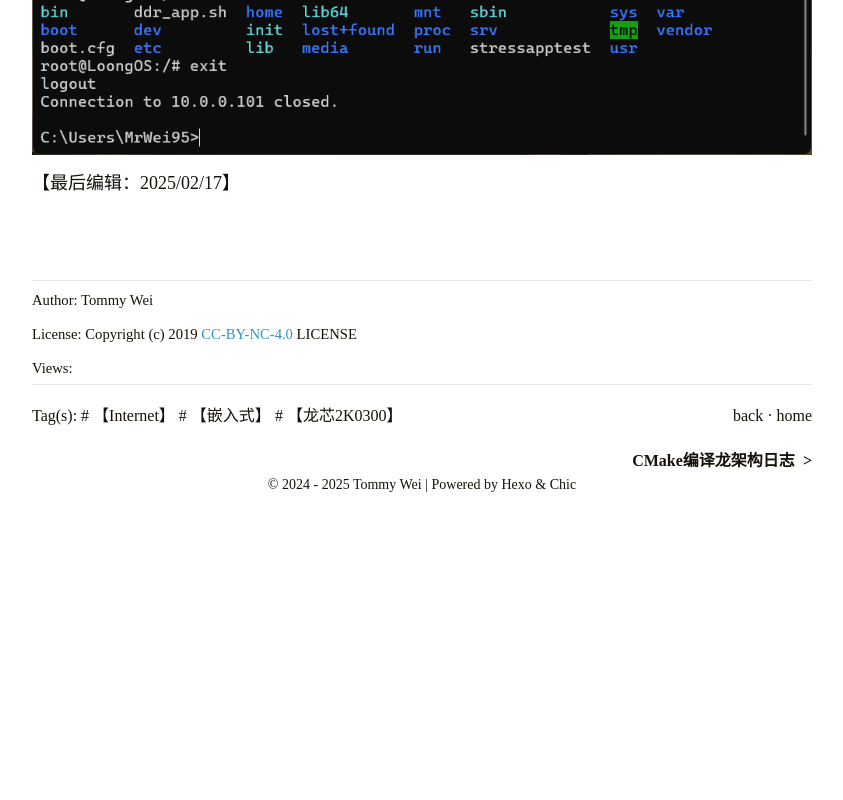
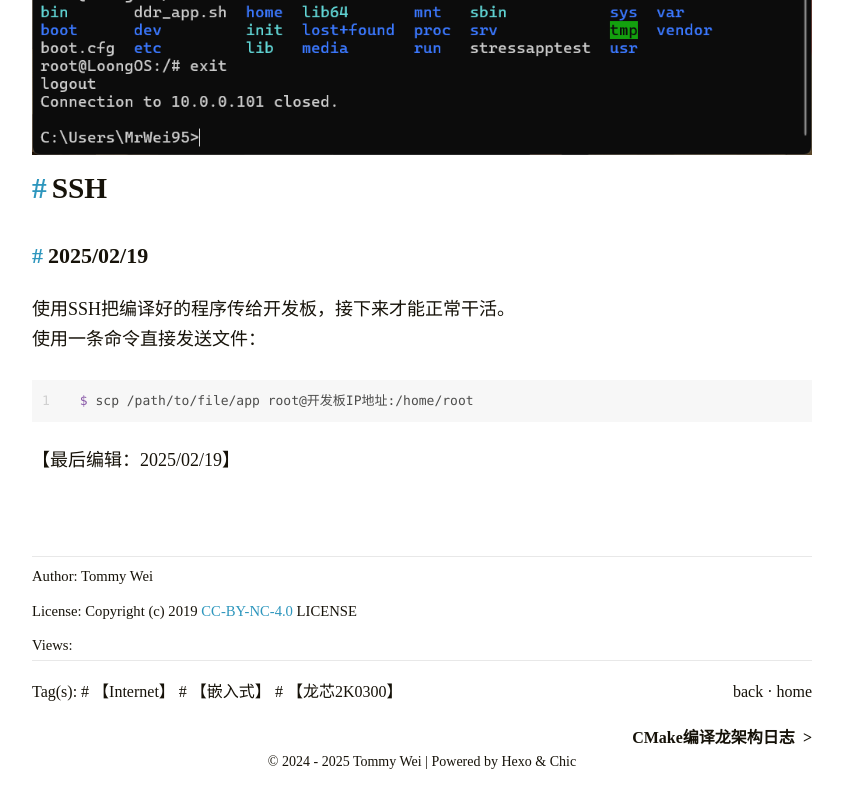
Before and after one commit to MrWei95/MrWei95.github.io, a plain HTML site: page 2025/02/17/2k0300-network-1/index.html in a window 1280 px wide. Shown: the part 1473-2273 px from the top of the page, without its empty margins (218-1061 px from the left). Before the commit the page ends 1996 px from the top, so only its background shows below. Drawn offline with Linux system fonts and the light colour scheme; some packages are replaced by stand-ins of ours; a script that the page names is missing; a web font is replaced by a local one.

Commit message:
Site updated: 2025-02-19 10:21:17

```diff
--- a/2025/02/17/2k0300-network-1/index.html
+++ b/2025/02/17/2k0300-network-1/index.html
@@ -234,7 +234,9 @@
         <div class="post-content">
             <p><font  size=4 > </font></p>
 <h1 id="有线网"><a href="#有线网" class="headerlink" title="有线网"></a><font>有线网</font></h1><h2 id="2025-02-17"><a href="#2025-02-17" class="headerlink" title="2025&#x2F;02&#x2F;17"></a><font>2025&#x2F;02&#x2F;17</font></h2><p><font  size=4 >这是好几天前的故事了(笑)，本来应该很简单的联网、连ssh，然后写程序测试程序，结果我第一步就卡住，这开发板连不上网！</font><br><font  size=4 >99派的有线网应该是即插即用的，连接ssh的标准流程就是查询一下IP，然后直接<code>ssh root@IP地址</code>就行的。这一流程的唯一问题就是IP可能不定，可以通过修改网络配置固定IP，我照着<a target="_blank" rel="noopener" href="https://www.bilibili.com/video/BV14D421u7Gw/">B站教程</a>修改了半天没用，接着我又跟着<a target="_blank" rel="noopener" href="https://www.bilibili.com/video/BV1qf421X7RJ/">他的下一期视频</a>修改，尝试配置无线网络，改到最后不知道改错了什么，开发板连百度都ping不通了，只好照着视频把我修改过的部分都改了回来，中途红温数次。</font><br><font  size=4 >我查看开发板有线网的IP居然是<code>10.0.0.101</code>，我原本印象里IP应该都是“192”之类开头的，真是太惭愧了，查过资料才知道“10”打头的是私网IP，现在运营商一般不会给公网IP了。</font><br><font  size=4 >最后我的榆木脑袋终于想到搜索引擎搜不到的可以问AI(笑)，赶紧把问题丢给DeepSeek。我的问题是开发板<code>/etc/network/interfaces</code>是空的，里面没有任何参数，经测试得知我的开发板网络管理用的是<code>systemd-networkd</code>，通过执行<code>$ systemctl status systemd-networkd</code>命令可以获取参数：</font><br><img src="/2025/02/17/2k0300-network-1/systemd-networkd.png" class="" title="UI" style="zoom:100%;"><br><font  size=4 >最后配置好，终于ping通了网络，成功用ssh远程连上开发板。</font><br><img src="/2025/02/17/2k0300-network-1/success_ssh.png" class="" title="UI" style="zoom:100%;"></p>
-<p><font  size=4 >【最后编辑：2025&#x2F;02&#x2F;17】</font><br><font  size=4 ></font></p>
+<h1 id="SSH"><a href="#SSH" class="headerlink" title="SSH"></a><font>SSH</font></h1><h2 id="2025-02-19"><a href="#2025-02-19" class="headerlink" title="2025&#x2F;02&#x2F;19"></a><font>2025&#x2F;02&#x2F;19</font></h2><p><font  size=4 >使用SSH把编译好的程序传给开发板，接下来才能正常干活。</font><br><font  size=4 >使用一条命令直接发送文件：</font></p>
+<figure class="highlight shell"><table><tr><td class="gutter"><pre><span class="line">1</span><br></pre></td><td class="code"><pre><span class="line"><span class="meta prompt_">$ </span><span class="language-bash">scp /path/to/file/app root@开发板IP地址:/home/root</span></span><br></pre></td></tr></table></figure>
+<p><font  size=4 >【最后编辑：2025&#x2F;02&#x2F;19】</font><br><font  size=4 ></font></p>
 
         </div>
 
```
